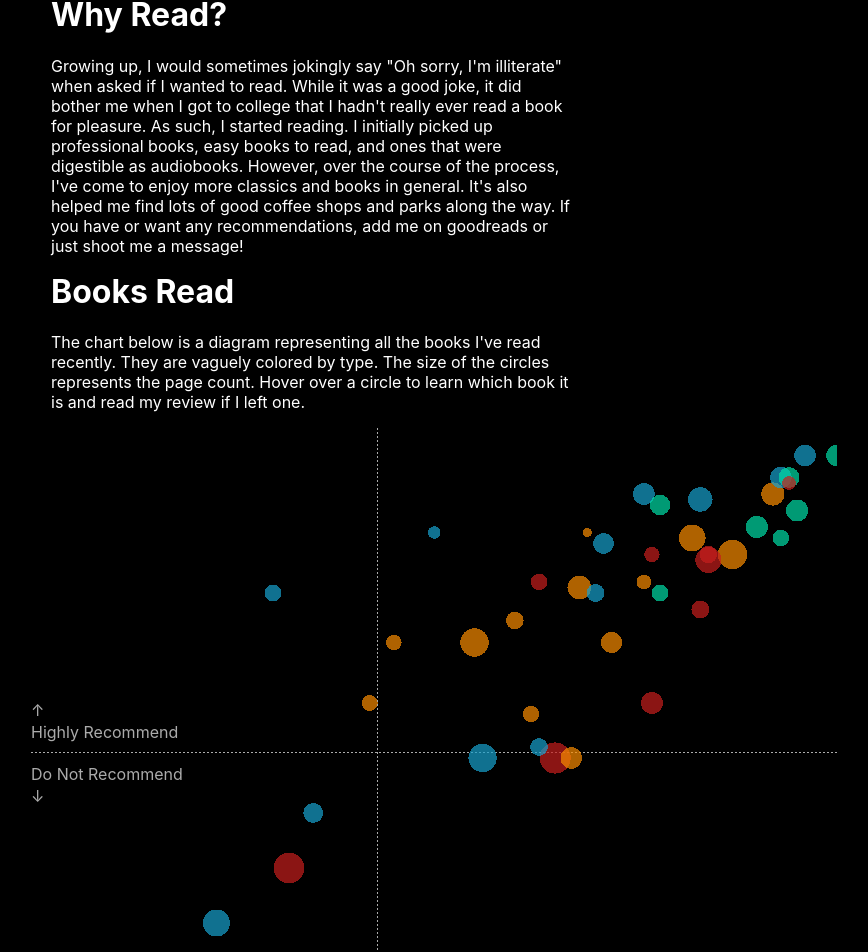
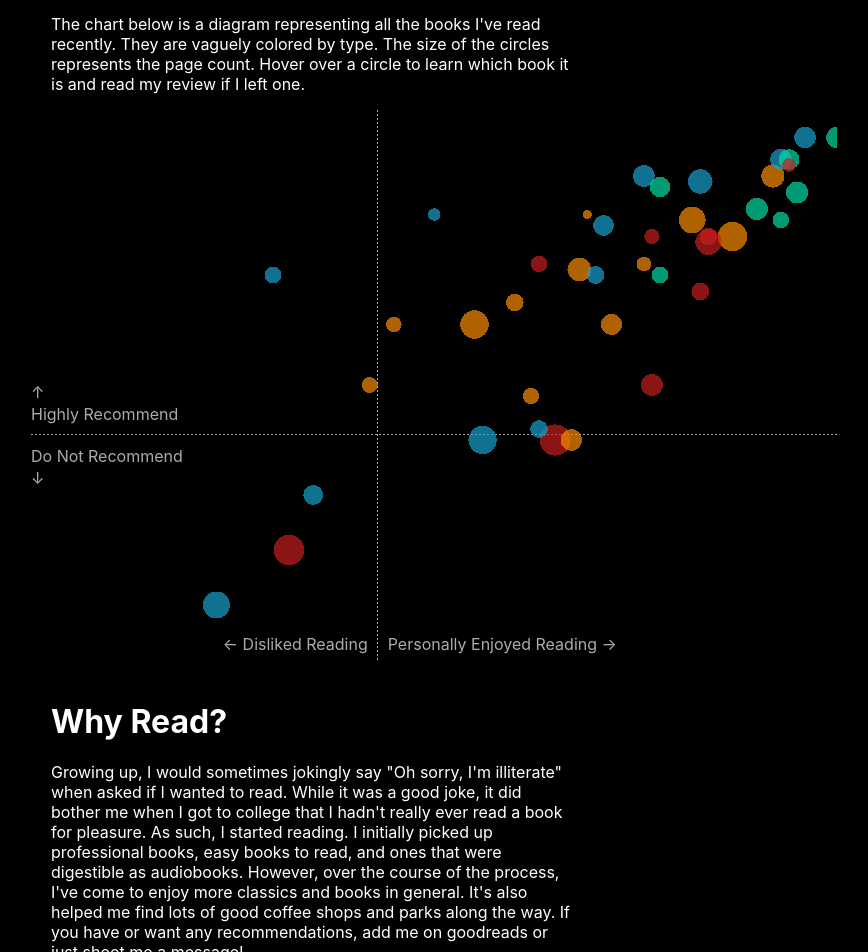
Before and after one commit to aLehav/aLehav.github.io, a React (Create React App) app: page /reading in a window 1280 px wide. Shown: the part 149-1101 px from the top of the page, without its empty margins (53-921 px from the left). Built offline with nearby package versions, Linux system fonts and the light colour scheme.

Commit message:
embedded map and reorganized reading

```diff
--- a/src/components/Reading/Reading.jsx
+++ b/src/components/Reading/Reading.jsx
@@ -7,12 +7,7 @@ function Reading() {
   return (
     <div className="reading-page">
       <div className="text-and-diagram-container">
-        <div className="reading-explanation">
-          <h1>Why Read?</h1>
-          <p>
-            Growing up, I would sometimes jokingly say "Oh sorry, I'm illiterate" when asked if I wanted to read. While it was a good joke, it did bother me when I got to college that I hadn't really ever read a book for pleasure. As such, I started reading. I initially picked up professional books, easy books to read, and ones that were digestible as audiobooks. However, over the course of the process, I've come to enjoy more classics and books in general. It's also helped me find lots of good coffee shops and parks along the way. If you have or want any recommendations, add me on goodreads or just shoot me a message!
-          </p>
-        </div>
+
         <div className="reading-explanation" style={{"paddingTop":"0px"}}>
           <h1 style={{"marginTop":"0px"}}>Books Read</h1>
           <p>
@@ -20,6 +15,12 @@ function Reading() {
           </p>
         </div>
         <Scatterplot data={data} />
+        <div className="reading-explanation">
+          <h1>Why Read?</h1>
+          <p>
+            Growing up, I would sometimes jokingly say "Oh sorry, I'm illiterate" when asked if I wanted to read. While it was a good joke, it did bother me when I got to college that I hadn't really ever read a book for pleasure. As such, I started reading. I initially picked up professional books, easy books to read, and ones that were digestible as audiobooks. However, over the course of the process, I've come to enjoy more classics and books in general. It's also helped me find lots of good coffee shops and parks along the way. If you have or want any recommendations, add me on goodreads or just shoot me a message!
+          </p>
+        </div>
       </div>
     </div>
   );
--- a/src/components/Roadtrip/Roadtrip.css
+++ b/src/components/Roadtrip/Roadtrip.css
@@ -20,3 +20,7 @@
 Map {
     height: 500px;
 }
+
+iframe {
+    padding: 10px;
+}
--- a/src/components/Roadtrip/Roadtrip.tsx
+++ b/src/components/Roadtrip/Roadtrip.tsx
@@ -62,9 +62,10 @@ const RoadtripMap = () => (
 function Roadtrip() {
     return (
         <div className='content-page'>
-            From May to December, I will be going on a roadtrip across all 50 states and almost all national parks. This is where I'll be documenting my thoughts and adventures for friends and family to see.
+            From May to December, I will be going on a roadtrip across all 50 states and almost all national parks. This is where I'll be documenting my thoughts and adventures for friends and family to see. The outline of the trip is in the embedded map. Ignore the letters, they're a consequence of My Maps being a bad tool. I'm starting in LA, going down south, up the east coast, along the northeast, sweeping back down for Utah and Colorado, and then cutting through Canada to go up to Alaska via Montana and back down through Washington.
 
-            <div style={{"height":"500px"}}><RoadtripMap/></div>
+            {/* <div style={{"height":"500px"}}><RoadtripMap/></div> */}
+            <iframe src="https://www.google.com/maps/d/u/0/embed?mid=1q-3kpkxRgedxqI5yc1HgAcgUMMuBOg8&ehbc=2E312F&noprof=1" width="640" height="480"></iframe>
         </div>
 
     );
```
